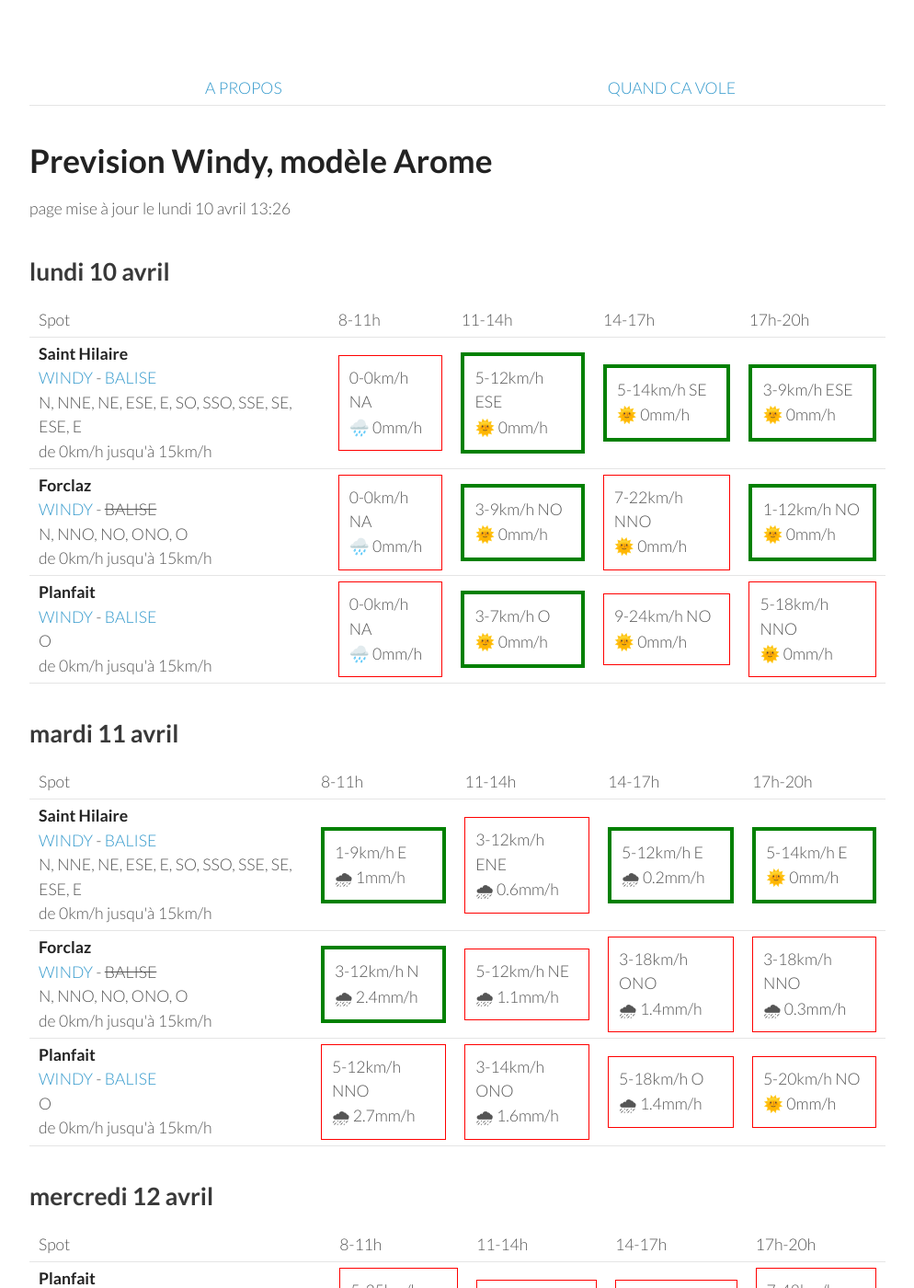
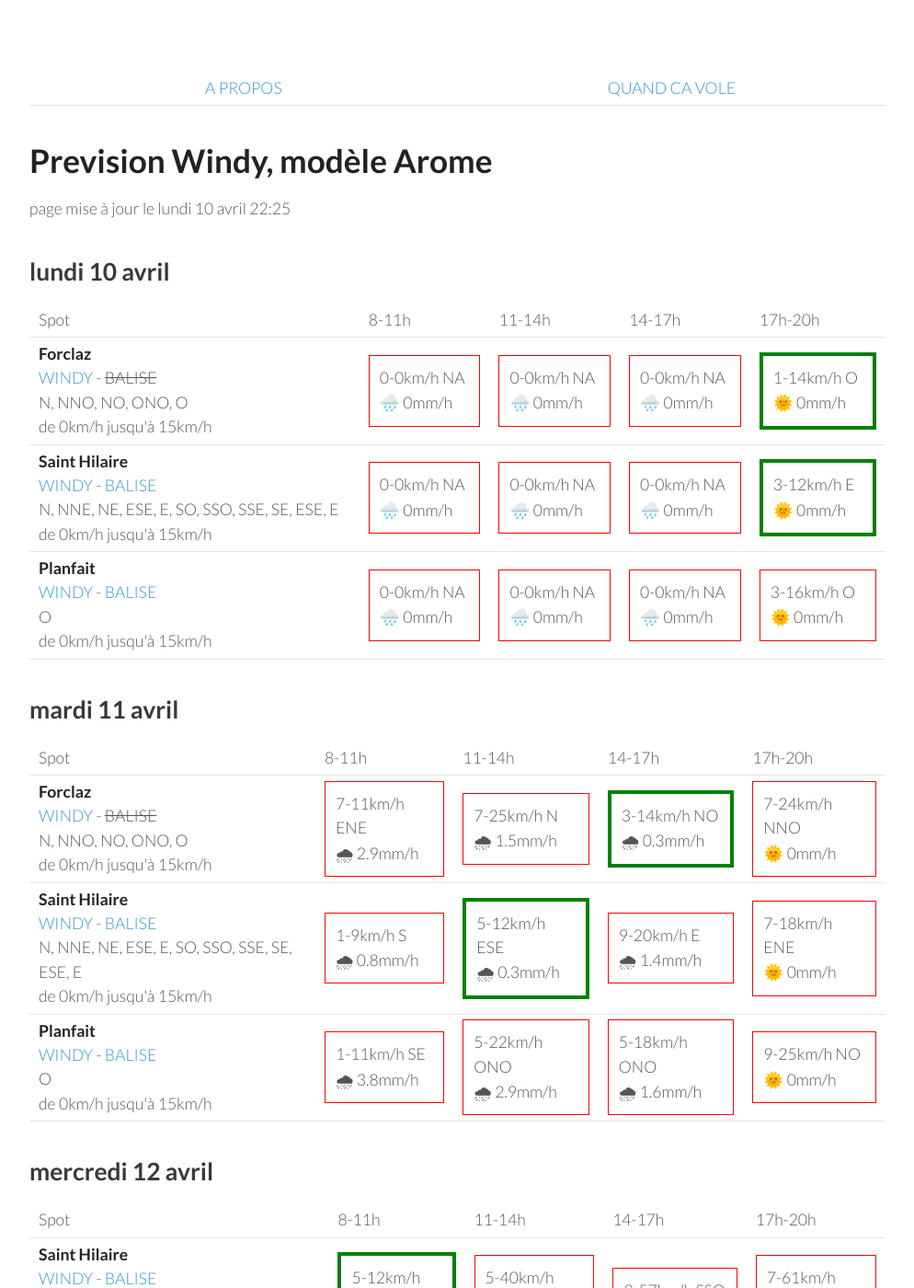
Before and after one commit to parapente-dans-le-nord/parapente-dans-le-nord.github.io, a Jekyll site: the page built from alpes_nord.markdown, in a window 1280 px wide and 1400 px high. Shown: the whole window at 92% size, without its empty margins (26-1020 px from the left). Built offline with Jekyll 4.4.1, drawn with Linux system fonts in a browser that asks for light colours; some of the changed text lies outside the part shown.

Commit message:
update index.markdown

```diff
--- a/alpes_nord.markdown
+++ b/alpes_nord.markdown
@@ -7,7 +7,7 @@ title:  "Tous les spots"
 {: .links}
 
 # Prevision Windy, modèle Arome
-page mise à jour le lundi 10 avril 13:26
+page mise à jour le lundi 10 avril 22:25
 
 ## lundi 10 avril
 
@@ -22,30 +22,30 @@ page mise à jour le lundi 10 avril 13:26
       <td>17h-20h</td>
     </tr>
 <tr>
+        <td><strong>Forclaz</strong><br><a href="https://windy.com/45.814/6.247?45.375,6.246,8,m:eVwaglz">WINDY</a> - <span class="no-balise"> BALISE </span><br> <span class="vent-favorable">N, NNO, NO, ONO, O</span><br><span class="force-vent">de 0km/h jusqu'à 15km/h</span> </td>
+
+            <td><div class="not-flyable"><p>0-0km/h NA</p><p>🌧️ 0mm/h</p></div></td>
+            <td><div class="not-flyable"><p>0-0km/h NA</p><p>🌧️ 0mm/h</p></div></td>
+            <td><div class="not-flyable"><p>0-0km/h NA</p><p>🌧️ 0mm/h</p></div></td>
+            <td><div class="flyable"><p>1-14km/h O</p><p>🌞 0mm/h</p></div></td>
+
+    </tr>
+<tr>
         <td><strong>Saint Hilaire</strong><br><a href="https://windy.com/45.307/5.888?45.087,5.889,9,m:eUFagkX">WINDY</a> - <span class=""><a href="http://www.balisemeteo.com/balise.php?idBalise=61">BALISE</a> </span><br> <span class="vent-favorable">N, NNE, NE, ESE, E, SO, SSO, SSE, SE, ESE, E</span><br><span class="force-vent">de 0km/h jusqu'à 15km/h</span> </td>
 
             <td><div class="not-flyable"><p>0-0km/h NA</p><p>🌧️ 0mm/h</p></div></td>
-            <td><div class="flyable"><p>5-12km/h ESE</p><p>🌞 0mm/h</p></div></td>
-            <td><div class="flyable"><p>5-14km/h SE</p><p>🌞 0mm/h</p></div></td>
-            <td><div class="flyable"><p>3-9km/h ESE</p><p>🌞 0mm/h</p></div></td>
-
-    </tr>
-<tr>
-        <td><strong>Forclaz</strong><br><a href="https://windy.com/45.814/6.247?45.375,6.246,8,m:eVwaglz">WINDY</a> - <span class="no-balise"> BALISE </span><br> <span class="vent-favorable">N, NNO, NO, ONO, O</span><br><span class="force-vent">de 0km/h jusqu'à 15km/h</span> </td>
-
             <td><div class="not-flyable"><p>0-0km/h NA</p><p>🌧️ 0mm/h</p></div></td>
-            <td><div class="flyable"><p>3-9km/h NO</p><p>🌞 0mm/h</p></div></td>
-            <td><div class="not-flyable"><p>7-22km/h NNO</p><p>🌞 0mm/h</p></div></td>
-            <td><div class="flyable"><p>1-12km/h NO</p><p>🌞 0mm/h</p></div></td>
+            <td><div class="not-flyable"><p>0-0km/h NA</p><p>🌧️ 0mm/h</p></div></td>
+            <td><div class="flyable"><p>3-12km/h E</p><p>🌞 0mm/h</p></div></td>
 
     </tr>
 <tr>
         <td><strong>Planfait</strong><br><a href="https://windy.com/45.853/6.223?45.415,6.223,8">WINDY</a> - <span class=""><a href="https://www.openwindmap.org/PP496">BALISE</a> </span><br> <span class="vent-favorable">O</span><br><span class="force-vent">de 0km/h jusqu'à 15km/h</span> </td>
 
             <td><div class="not-flyable"><p>0-0km/h NA</p><p>🌧️ 0mm/h</p></div></td>
-            <td><div class="flyable"><p>3-7km/h O</p><p>🌞 0mm/h</p></div></td>
-            <td><div class="not-flyable"><p>9-24km/h NO</p><p>🌞 0mm/h</p></div></td>
-            <td><div class="not-flyable"><p>5-18km/h NNO</p><p>🌞 0mm/h</p></div></td>
+            <td><div class="not-flyable"><p>0-0km/h NA</p><p>🌧️ 0mm/h</p></div></td>
+            <td><div class="not-flyable"><p>0-0km/h NA</p><p>🌧️ 0mm/h</p></div></td>
+            <td><div class="not-flyable"><p>3-16km/h O</p><p>🌞 0mm/h</p></div></td>
 
     </tr>
 
@@ -65,32 +65,32 @@ page mise à jour le lundi 10 avril 13:26
       <td>17h-20h</td>
     </tr>
 <tr>
-        <td><strong>Saint Hilaire</strong><br><a href="https://windy.com/45.307/5.888?45.087,5.889,9,m:eUFagkX">WINDY</a> - <span class=""><a href="http://www.balisemeteo.com/balise.php?idBalise=61">BALISE</a> </span><br> <span class="vent-favorable">N, NNE, NE, ESE, E, SO, SSO, SSE, SE, ESE, E</span><br><span class="force-vent">de 0km/h jusqu'à 15km/h</span> </td>
+        <td><strong>Forclaz</strong><br><a href="https://windy.com/45.814/6.247?45.375,6.246,8,m:eVwaglz">WINDY</a> - <span class="no-balise"> BALISE </span><br> <span class="vent-favorable">N, NNO, NO, ONO, O</span><br><span class="force-vent">de 0km/h jusqu'à 15km/h</span> </td>
 
-            <td><div class="flyable"><p>1-9km/h E</p><p>🌧 1mm/h</p></div></td>
-            <td><div class="not-flyable"><p>3-12km/h ENE</p><p>🌧 0.6mm/h</p></div></td>
-            <td><div class="flyable"><p>5-12km/h E</p><p>🌧 0.2mm/h</p></div></td>
-            <td><div class="flyable"><p>5-14km/h E</p><p>🌞 0mm/h</p></div></td>
+            <td><div class="not-flyable"><p>7-11km/h ENE</p><p>🌧 2.9mm/h</p></div></td>
+            <td><div class="not-flyable"><p>7-25km/h N</p><p>🌧 1.5mm/h</p></div></td>
+            <td><div class="flyable"><p>3-14km/h NO</p><p>🌧 0.3mm/h</p></div></td>
+            <td><div class="not-flyable"><p>7-24km/h NNO</p><p>🌞 0mm/h</p></div></td>
 
 
     </tr>
 <tr>
-        <td><strong>Forclaz</strong><br><a href="https://windy.com/45.814/6.247?45.375,6.246,8,m:eVwaglz">WINDY</a> - <span class="no-balise"> BALISE </span><br> <span class="vent-favorable">N, NNO, NO, ONO, O</span><br><span class="force-vent">de 0km/h jusqu'à 15km/h</span> </td>
+        <td><strong>Saint Hilaire</strong><br><a href="https://windy.com/45.307/5.888?45.087,5.889,9,m:eUFagkX">WINDY</a> - <span class=""><a href="http://www.balisemeteo.com/balise.php?idBalise=61">BALISE</a> </span><br> <span class="vent-favorable">N, NNE, NE, ESE, E, SO, SSO, SSE, SE, ESE, E</span><br><span class="force-vent">de 0km/h jusqu'à 15km/h</span> </td>
 
-            <td><div class="flyable"><p>3-12km/h N</p><p>🌧 2.4mm/h</p></div></td>
-            <td><div class="not-flyable"><p>5-12km/h NE</p><p>🌧 1.1mm/h</p></div></td>
-            <td><div class="not-flyable"><p>3-18km/h ONO</p><p>🌧 1.4mm/h</p></div></td>
-            <td><div class="not-flyable"><p>3-18km/h NNO</p><p>🌧 0.3mm/h</p></div></td>
+            <td><div class="not-flyable"><p>1-9km/h S</p><p>🌧 0.8mm/h</p></div></td>
+            <td><div class="flyable"><p>5-12km/h ESE</p><p>🌧 0.3mm/h</p></div></td>
+            <td><div class="not-flyable"><p>9-20km/h E</p><p>🌧 1.4mm/h</p></div></td>
+            <td><div class="not-flyable"><p>7-18km/h ENE</p><p>🌞 0mm/h</p></div></td>
 
 
     </tr>
 <tr>
         <td><strong>Planfait</strong><br><a href="https://windy.com/45.853/6.223?45.415,6.223,8">WINDY</a> - <span class=""><a href="https://www.openwindmap.org/PP496">BALISE</a> </span><br> <span class="vent-favorable">O</span><br><span class="force-vent">de 0km/h jusqu'à 15km/h</span> </td>
 
-            <td><div class="not-flyable"><p>5-12km/h NNO</p><p>🌧 2.7mm/h</p></div></td>
-            <td><div class="not-flyable"><p>3-14km/h ONO</p><p>🌧 1.6mm/h</p></div></td>
-            <td><div class="not-flyable"><p>5-18km/h O</p><p>🌧 1.4mm/h</p></div></td>
-            <td><div class="not-flyable"><p>5-20km/h NO</p><p>🌞 0mm/h</p></div></td>
+            <td><div class="not-flyable"><p>1-11km/h SE</p><p>🌧 3.8mm/h</p></div></td>
+            <td><div class="not-flyable"><p>5-22km/h ONO</p><p>🌧 2.9mm/h</p></div></td>
+            <td><div class="not-flyable"><p>5-18km/h ONO</p><p>🌧 1.6mm/h</p></div></td>
+            <td><div class="not-flyable"><p>9-25km/h NO</p><p>🌞 0mm/h</p></div></td>
 
 
     </tr>
@@ -111,32 +111,32 @@ page mise à jour le lundi 10 avril 13:26
       <td>17h-20h</td>
     </tr>
 <tr>
+        <td><strong>Saint Hilaire</strong><br><a href="https://windy.com/45.307/5.888?45.087,5.889,9,m:eUFagkX">WINDY</a> - <span class=""><a href="http://www.balisemeteo.com/balise.php?idBalise=61">BALISE</a> </span><br> <span class="vent-favorable">N, NNE, NE, ESE, E, SO, SSO, SSE, SE, ESE, E</span><br><span class="force-vent">de 0km/h jusqu'à 15km/h</span> </td>
+
+            <td><div class="flyable"><p>5-12km/h SO</p><p>🌞 0mm/h</p></div></td>
+            <td><div class="not-flyable"><p>5-40km/h SSO</p><p>🌞 0mm/h</p></div></td>
+            <td><div class="not-flyable"><p>9-57km/h SSO</p><p>🌧 0.2mm/h</p></div></td>
+            <td><div class="not-flyable"><p>7-61km/h SSO</p><p>🌧 1.6mm/h</p></div></td>
+
+
+    </tr>
+<tr>
         <td><strong>Planfait</strong><br><a href="https://windy.com/45.853/6.223?45.415,6.223,8">WINDY</a> - <span class=""><a href="https://www.openwindmap.org/PP496">BALISE</a> </span><br> <span class="vent-favorable">O</span><br><span class="force-vent">de 0km/h jusqu'à 15km/h</span> </td>
 
-            <td><div class="not-flyable"><p>5-25km/h ESE</p><p>🌞 0mm/h</p></div></td>
-            <td><div class="not-flyable"><p>7-35km/h S</p><p>🌞 0mm/h</p></div></td>
-            <td><div class="not-flyable"><p>9-50km/h SO</p><p>🌧 1.9mm/h</p></div></td>
-            <td><div class="not-flyable"><p>7-48km/h SSO</p><p>🌧 6mm/h</p></div></td>
+            <td><div class="not-flyable"><p>7-20km/h SSE</p><p>🌞 0mm/h</p></div></td>
+            <td><div class="not-flyable"><p>5-31km/h SSO</p><p>🌞 0mm/h</p></div></td>
+            <td><div class="not-flyable"><p>9-42km/h OSO</p><p>🌧 1.5mm/h</p></div></td>
+            <td><div class="not-flyable"><p>7-44km/h SO</p><p>🌧 4.6mm/h</p></div></td>
 
 
     </tr>
 <tr>
         <td><strong>Forclaz</strong><br><a href="https://windy.com/45.814/6.247?45.375,6.246,8,m:eVwaglz">WINDY</a> - <span class="no-balise"> BALISE </span><br> <span class="vent-favorable">N, NNO, NO, ONO, O</span><br><span class="force-vent">de 0km/h jusqu'à 15km/h</span> </td>
 
-            <td><div class="not-flyable"><p>3-25km/h ESE</p><p>🌞 0mm/h</p></div></td>
-            <td><div class="not-flyable"><p>5-35km/h S</p><p>🌞 0mm/h</p></div></td>
-            <td><div class="not-flyable"><p>7-50km/h SO</p><p>🌧 1mm/h</p></div></td>
-            <td><div class="not-flyable"><p>5-48km/h SSO</p><p>🌧 6mm/h</p></div></td>
-
-
-    </tr>
-<tr>
-        <td><strong>Saint Hilaire</strong><br><a href="https://windy.com/45.307/5.888?45.087,5.889,9,m:eUFagkX">WINDY</a> - <span class=""><a href="http://www.balisemeteo.com/balise.php?idBalise=61">BALISE</a> </span><br> <span class="vent-favorable">N, NNE, NE, ESE, E, SO, SSO, SSE, SE, ESE, E</span><br><span class="force-vent">de 0km/h jusqu'à 15km/h</span> </td>
-
-            <td><div class="not-flyable"><p>5-38km/h SSE</p><p>🌞 0mm/h</p></div></td>
-            <td><div class="not-flyable"><p>7-48km/h SSO</p><p>🌞 0mm/h</p></div></td>
-            <td><div class="not-flyable"><p>11-62km/h SO</p><p>🌧 0.5mm/h</p></div></td>
-            <td><div class="not-flyable"><p>9-62km/h SO</p><p>🌧 2.3mm/h</p></div></td>
+            <td><div class="not-flyable"><p>7-18km/h SSE</p><p>🌞 0mm/h</p></div></td>
+            <td><div class="not-flyable"><p>5-31km/h SSO</p><p>🌞 0mm/h</p></div></td>
+            <td><div class="not-flyable"><p>9-44km/h OSO</p><p>🌧 0.8mm/h</p></div></td>
+            <td><div class="not-flyable"><p>3-42km/h SO</p><p>🌧 4.1mm/h</p></div></td>
 
 
     </tr>
@@ -157,32 +157,32 @@ page mise à jour le lundi 10 avril 13:26
       <td>17h-20h</td>
     </tr>
 <tr>
-        <td><strong>Planfait</strong><br><a href="https://windy.com/45.853/6.223?45.415,6.223,8">WINDY</a> - <span class=""><a href="https://www.openwindmap.org/PP496">BALISE</a> </span><br> <span class="vent-favorable">O</span><br><span class="force-vent">de 0km/h jusqu'à 15km/h</span> </td>
+        <td><strong>Saint Hilaire</strong><br><a href="https://windy.com/45.307/5.888?45.087,5.889,9,m:eUFagkX">WINDY</a> - <span class=""><a href="http://www.balisemeteo.com/balise.php?idBalise=61">BALISE</a> </span><br> <span class="vent-favorable">N, NNE, NE, ESE, E, SO, SSO, SSE, SE, ESE, E</span><br><span class="force-vent">de 0km/h jusqu'à 15km/h</span> </td>
 
-            <td><div class="not-flyable"><p>1-20km/h E</p><p>🌧 2mm/h</p></div></td>
-            <td><div class="not-flyable"><p>5-25km/h O</p><p>🌧 0.9mm/h</p></div></td>
-            <td><div class="not-flyable"><p>7-33km/h ONO</p><p>🌧 2mm/h</p></div></td>
-            <td><div class="not-flyable"><p>5-35km/h ONO</p><p>🌧 2mm/h</p></div></td>
+            <td><div class="not-flyable"><p>3-27km/h ENE</p><p>🌧 1mm/h</p></div></td>
+            <td><div class="not-flyable"><p>5-35km/h NNO</p><p>🌧 1mm/h</p></div></td>
+            <td><div class="not-flyable"><p>7-44km/h NO</p><p>🌧 0.5mm/h</p></div></td>
+            <td><div class="not-flyable"><p>7-44km/h N</p><p>🌧 2mm/h</p></div></td>
 
 
     </tr>
 <tr>
-        <td><strong>Saint Hilaire</strong><br><a href="https://windy.com/45.307/5.888?45.087,5.889,9,m:eUFagkX">WINDY</a> - <span class=""><a href="http://www.balisemeteo.com/balise.php?idBalise=61">BALISE</a> </span><br> <span class="vent-favorable">N, NNE, NE, ESE, E, SO, SSO, SSE, SE, ESE, E</span><br><span class="force-vent">de 0km/h jusqu'à 15km/h</span> </td>
+        <td><strong>Planfait</strong><br><a href="https://windy.com/45.853/6.223?45.415,6.223,8">WINDY</a> - <span class=""><a href="https://www.openwindmap.org/PP496">BALISE</a> </span><br> <span class="vent-favorable">O</span><br><span class="force-vent">de 0km/h jusqu'à 15km/h</span> </td>
 
-            <td><div class="not-flyable"><p>3-29km/h ENE</p><p>🌧 0.7mm/h</p></div></td>
-            <td><div class="not-flyable"><p>5-35km/h NO</p><p>🌧 0.7mm/h</p></div></td>
-            <td><div class="not-flyable"><p>5-37km/h NO</p><p>🌧 3mm/h</p></div></td>
-            <td><div class="not-flyable"><p>5-38km/h NNO</p><p>🌧 1.7mm/h</p></div></td>
+            <td><div class="not-flyable"><p>1-18km/h NNO</p><p>🌧 0.8mm/h</p></div></td>
+            <td><div class="not-flyable"><p>5-24km/h ONO</p><p>🌧 0.9mm/h</p></div></td>
+            <td><div class="not-flyable"><p>7-31km/h NO</p><p>🌧 0.4mm/h</p></div></td>
+            <td><div class="not-flyable"><p>7-35km/h NNO</p><p>🌧 0.9mm/h</p></div></td>
 
 
     </tr>
 <tr>
         <td><strong>Forclaz</strong><br><a href="https://windy.com/45.814/6.247?45.375,6.246,8,m:eVwaglz">WINDY</a> - <span class="no-balise"> BALISE </span><br> <span class="vent-favorable">N, NNO, NO, ONO, O</span><br><span class="force-vent">de 0km/h jusqu'à 15km/h</span> </td>
 
-            <td><div class="not-flyable"><p>1-24km/h ESE</p><p>🌧 3mm/h</p></div></td>
-            <td><div class="not-flyable"><p>5-25km/h O</p><p>🌧 0.6mm/h</p></div></td>
-            <td><div class="not-flyable"><p>7-37km/h NO</p><p>🌧 2mm/h</p></div></td>
-            <td><div class="not-flyable"><p>5-38km/h ONO</p><p>🌧 1.6mm/h</p></div></td>
+            <td><div class="not-flyable"><p>1-20km/h NNO</p><p>🌧 1mm/h</p></div></td>
+            <td><div class="not-flyable"><p>5-24km/h ONO</p><p>🌧 0.9mm/h</p></div></td>
+            <td><div class="not-flyable"><p>7-33km/h NO</p><p>🌧 0.5mm/h</p></div></td>
+            <td><div class="not-flyable"><p>9-38km/h NO</p><p>🌧 0.9mm/h</p></div></td>
 
 
     </tr>
@@ -203,32 +203,32 @@ page mise à jour le lundi 10 avril 13:26
       <td>17h-20h</td>
     </tr>
 <tr>
-        <td><strong>Forclaz</strong><br><a href="https://windy.com/45.814/6.247?45.375,6.246,8,m:eVwaglz">WINDY</a> - <span class="no-balise"> BALISE </span><br> <span class="vent-favorable">N, NNO, NO, ONO, O</span><br><span class="force-vent">de 0km/h jusqu'à 15km/h</span> </td>
+        <td><strong>Planfait</strong><br><a href="https://windy.com/45.853/6.223?45.415,6.223,8">WINDY</a> - <span class=""><a href="https://www.openwindmap.org/PP496">BALISE</a> </span><br> <span class="vent-favorable">O</span><br><span class="force-vent">de 0km/h jusqu'à 15km/h</span> </td>
 
-            <td><div class="not-flyable"><p>5-18km/h ESE</p><p>🌞 0mm/h</p></div></td>
-            <td><div class="not-flyable"><p>3-20km/h SSE</p><p>🌞 0mm/h</p></div></td>
-            <td><div class="not-flyable"><p>7-29km/h SO</p><p>🌞 0mm/h</p></div></td>
-            <td><div class="not-flyable"><p>5-31km/h SE</p><p>🌧 0.9mm/h</p></div></td>
+            <td><div class="not-flyable"><p>3-16km/h ESE</p><p>🌞 0mm/h</p></div></td>
+            <td><div class="not-flyable"><p>3-18km/h SO</p><p>🌞 0mm/h</p></div></td>
+            <td><div class="not-flyable"><p>5-25km/h O</p><p>🌞 0mm/h</p></div></td>
+            <td><div class="not-flyable"><p>5-25km/h O</p><p>🌞 0mm/h</p></div></td>
 
 
     </tr>
 <tr>
-        <td><strong>Planfait</strong><br><a href="https://windy.com/45.853/6.223?45.415,6.223,8">WINDY</a> - <span class=""><a href="https://www.openwindmap.org/PP496">BALISE</a> </span><br> <span class="vent-favorable">O</span><br><span class="force-vent">de 0km/h jusqu'à 15km/h</span> </td>
+        <td><strong>Forclaz</strong><br><a href="https://windy.com/45.814/6.247?45.375,6.246,8,m:eVwaglz">WINDY</a> - <span class="no-balise"> BALISE </span><br> <span class="vent-favorable">N, NNO, NO, ONO, O</span><br><span class="force-vent">de 0km/h jusqu'à 15km/h</span> </td>
 
-            <td><div class="not-flyable"><p>5-18km/h ESE</p><p>🌞 0mm/h</p></div></td>
-            <td><div class="not-flyable"><p>3-20km/h S</p><p>🌞 0mm/h</p></div></td>
-            <td><div class="not-flyable"><p>7-29km/h SO</p><p>🌞 0mm/h</p></div></td>
-            <td><div class="not-flyable"><p>5-31km/h SSE</p><p>🌧 1mm/h</p></div></td>
+            <td><div class="not-flyable"><p>3-16km/h ESE</p><p>🌞 0mm/h</p></div></td>
+            <td><div class="not-flyable"><p>1-18km/h SO</p><p>🌞 0mm/h</p></div></td>
+            <td><div class="not-flyable"><p>5-24km/h O</p><p>🌞 0mm/h</p></div></td>
+            <td><div class="not-flyable"><p>5-27km/h O</p><p>🌞 0mm/h</p></div></td>
 
 
     </tr>
 <tr>
         <td><strong>Saint Hilaire</strong><br><a href="https://windy.com/45.307/5.888?45.087,5.889,9,m:eUFagkX">WINDY</a> - <span class=""><a href="http://www.balisemeteo.com/balise.php?idBalise=61">BALISE</a> </span><br> <span class="vent-favorable">N, NNE, NE, ESE, E, SO, SSO, SSE, SE, ESE, E</span><br><span class="force-vent">de 0km/h jusqu'à 15km/h</span> </td>
 
-            <td><div class="not-flyable"><p>1-18km/h E</p><p>🌞 0mm/h</p></div></td>
-            <td><div class="not-flyable"><p>3-20km/h SO</p><p>🌞 0mm/h</p></div></td>
-            <td><div class="not-flyable"><p>5-35km/h SSO</p><p>🌞 0mm/h</p></div></td>
-            <td><div class="not-flyable"><p>5-42km/h S</p><p>🌧 1.3mm/h</p></div></td>
+            <td><div class="not-flyable"><p>3-27km/h E</p><p>🌞 0mm/h</p></div></td>
+            <td><div class="not-flyable"><p>3-27km/h NO</p><p>🌞 0mm/h</p></div></td>
+            <td><div class="not-flyable"><p>5-31km/h OSO</p><p>🌞 0mm/h</p></div></td>
+            <td><div class="not-flyable"><p>5-33km/h SO</p><p>🌧 0.2mm/h</p></div></td>
 
 
     </tr>
@@ -251,30 +251,30 @@ page mise à jour le lundi 10 avril 13:26
 <tr>
         <td><strong>Planfait</strong><br><a href="https://windy.com/45.853/6.223?45.415,6.223,8">WINDY</a> - <span class=""><a href="https://www.openwindmap.org/PP496">BALISE</a> </span><br> <span class="vent-favorable">O</span><br><span class="force-vent">de 0km/h jusqu'à 15km/h</span> </td>
 
-            <td><div class="not-flyable"><p>5-24km/h SE</p><p>🌧 3.6mm/h</p></div></td>
-            <td><div class="not-flyable"><p>3-24km/h SSE</p><p>🌧 3.5mm/h</p></div></td>
-            <td><div class="not-flyable"><p>5-31km/h O</p><p>🌧 2.3mm/h</p></div></td>
-            <td><div class="not-flyable"><p>7-42km/h NO</p><p>🌧 3.5mm/h</p></div></td>
+            <td><div class="not-flyable"><p>5-33km/h SSE</p><p>🌧 2.4mm/h</p></div></td>
+            <td><div class="not-flyable"><p>9-50km/h O</p><p>🌧 4mm/h</p></div></td>
+            <td><div class="not-flyable"><p>7-44km/h O</p><p>🌧 4mm/h</p></div></td>
+            <td><div class="not-flyable"><p>3-40km/h SO</p><p>🌧 4mm/h</p></div></td>
 
 
     </tr>
 <tr>
         <td><strong>Forclaz</strong><br><a href="https://windy.com/45.814/6.247?45.375,6.246,8,m:eVwaglz">WINDY</a> - <span class="no-balise"> BALISE </span><br> <span class="vent-favorable">N, NNO, NO, ONO, O</span><br><span class="force-vent">de 0km/h jusqu'à 15km/h</span> </td>
 
-            <td><div class="not-flyable"><p>5-24km/h SE</p><p>🌧 3.7mm/h</p></div></td>
-            <td><div class="not-flyable"><p>3-24km/h SSE</p><p>🌧 4.2mm/h</p></div></td>
-            <td><div class="not-flyable"><p>5-31km/h O</p><p>🌧 2.2mm/h</p></div></td>
-            <td><div class="not-flyable"><p>7-44km/h NO</p><p>🌧 3.6mm/h</p></div></td>
+            <td><div class="not-flyable"><p>5-37km/h SE</p><p>🌧 2.8mm/h</p></div></td>
+            <td><div class="not-flyable"><p>7-50km/h O</p><p>🌧 4.3mm/h</p></div></td>
+            <td><div class="not-flyable"><p>7-46km/h O</p><p>🌧 2.2mm/h</p></div></td>
+            <td><div class="not-flyable"><p>3-42km/h OSO</p><p>🌧 4mm/h</p></div></td>
 
 
     </tr>
 <tr>
         <td><strong>Saint Hilaire</strong><br><a href="https://windy.com/45.307/5.888?45.087,5.889,9,m:eUFagkX">WINDY</a> - <span class=""><a href="http://www.balisemeteo.com/balise.php?idBalise=61">BALISE</a> </span><br> <span class="vent-favorable">N, NNE, NE, ESE, E, SO, SSO, SSE, SE, ESE, E</span><br><span class="force-vent">de 0km/h jusqu'à 15km/h</span> </td>
 
-            <td><div class="not-flyable"><p>3-31km/h SSE</p><p>🌧 2.9mm/h</p></div></td>
-            <td><div class="not-flyable"><p>3-29km/h OSO</p><p>🌧 1.7mm/h</p></div></td>
-            <td><div class="not-flyable"><p>3-38km/h NO</p><p>🌧 3mm/h</p></div></td>
-            <td><div class="not-flyable"><p>7-46km/h NO</p><p>🌧 1.7mm/h</p></div></td>
+            <td><div class="not-flyable"><p>3-35km/h SSO</p><p>🌧 1.6mm/h</p></div></td>
+            <td><div class="not-flyable"><p>5-55km/h O</p><p>🌧 3.6mm/h</p></div></td>
+            <td><div class="not-flyable"><p>5-50km/h ONO</p><p>🌧 1.3mm/h</p></div></td>
+            <td><div class="not-flyable"><p>3-50km/h NO</p><p>🌧 3mm/h</p></div></td>
 
 
     </tr>
```
